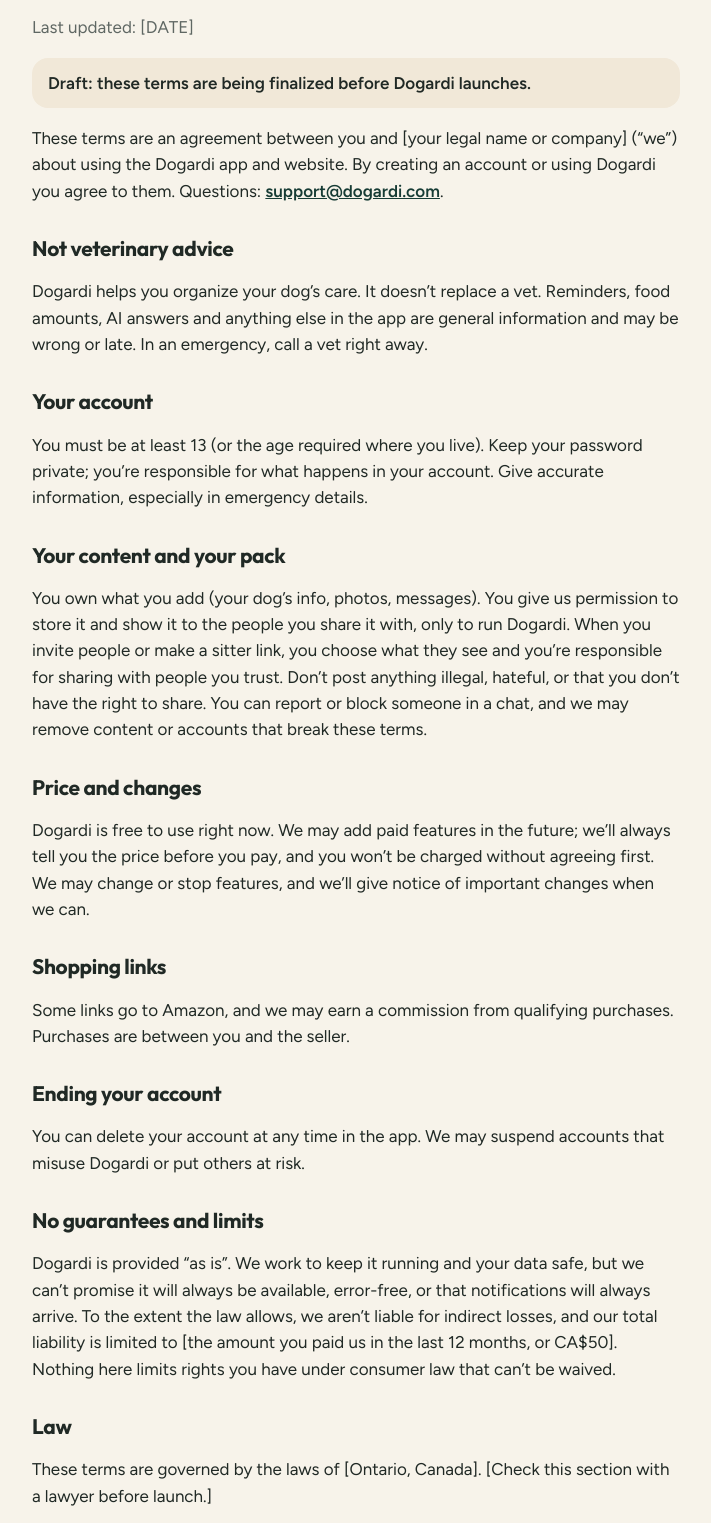
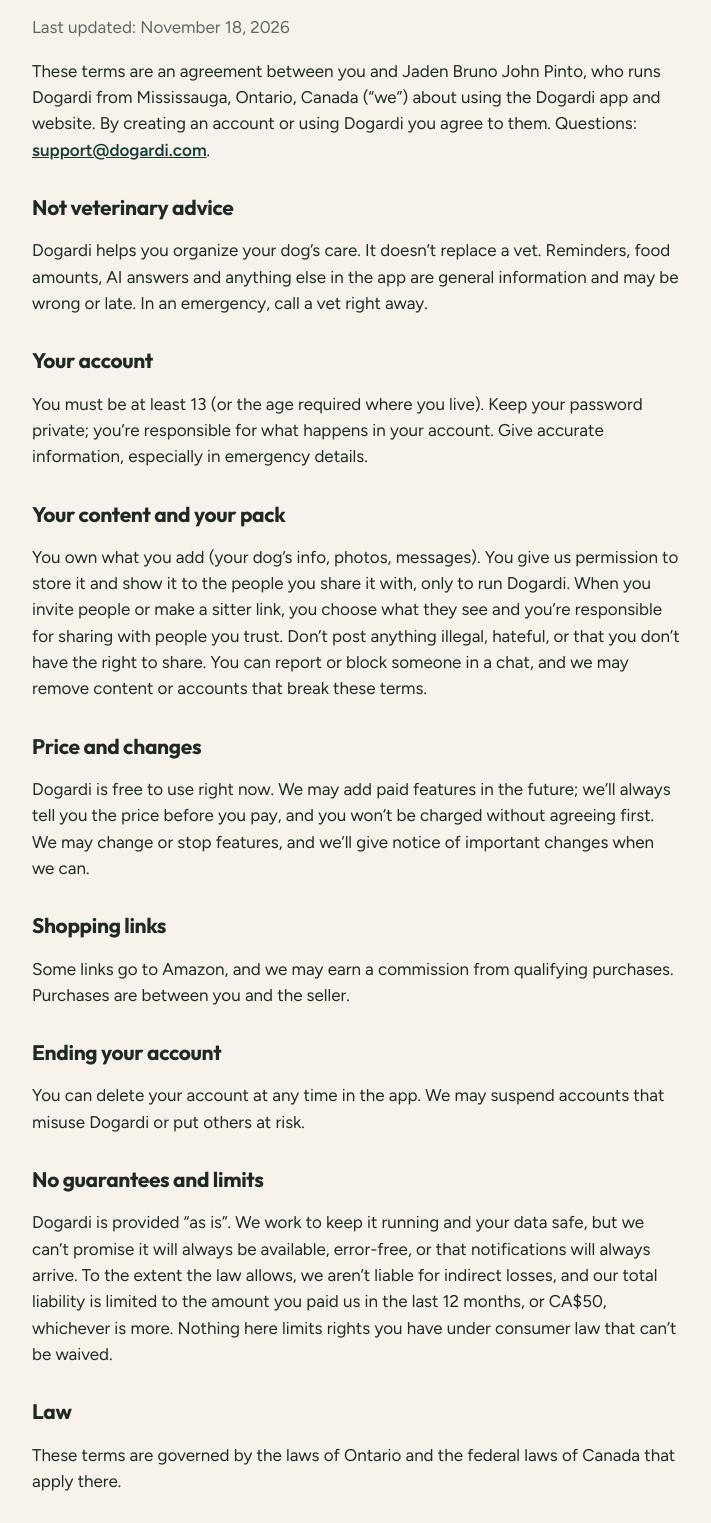
Before and after one commit to 7cyh2hgymf-cyber/dogardi-web, a plain HTML site: page terms.html in a window 1280 px wide. Shown: the part 125-1648 px from the top of the page, without its empty margins (284-995 px from the left). Drawn offline with Linux system fonts and the light colour scheme.

Commit message:
Publish site

```diff
--- a/terms.html
+++ b/terms.html
@@ -14,11 +14,9 @@
   <main>
     <a class="logo" href="./"><img src="mark.png" alt="">Dogardi</a>
     <h1>Terms of use</h1>
-    <p class="muted">Last updated: [DATE]</p>
-    <!-- DRAFT: Jaden reviews and fills in every [BRACKET] before launch, then removes this notice. -->
-    <p class="draft">Draft: these terms are being finalized before Dogardi launches.</p>
+    <p class="muted">Last updated: November 18, 2026</p>
 
-    <p>These terms are an agreement between you and [your legal name or company] (“we”) about using the Dogardi app and website. By creating an account or using Dogardi you agree to them. Questions: <a href="mailto:support@dogardi.com">support@dogardi.com</a>.</p>
+    <p>These terms are an agreement between you and Jaden Bruno John Pinto, who runs Dogardi from Mississauga, Ontario, Canada (“we”) about using the Dogardi app and website. By creating an account or using Dogardi you agree to them. Questions: <a href="mailto:support@dogardi.com">support@dogardi.com</a>.</p>
 
     <h2>Not veterinary advice</h2>
     <p>Dogardi helps you organize your dog’s care. It doesn’t replace a vet. Reminders, food amounts, AI answers and anything else in the app are general information and may be wrong or late. In an emergency, call a vet right away.</p>
@@ -39,10 +37,10 @@
     <p>You can delete your account at any time in the app. We may suspend accounts that misuse Dogardi or put others at risk.</p>
 
     <h2>No guarantees and limits</h2>
-    <p>Dogardi is provided “as is”. We work to keep it running and your data safe, but we can’t promise it will always be available, error-free, or that notifications will always arrive. To the extent the law allows, we aren’t liable for indirect losses, and our total liability is limited to [the amount you paid us in the last 12 months, or CA$50]. Nothing here limits rights you have under consumer law that can’t be waived.</p>
+    <p>Dogardi is provided “as is”. We work to keep it running and your data safe, but we can’t promise it will always be available, error-free, or that notifications will always arrive. To the extent the law allows, we aren’t liable for indirect losses, and our total liability is limited to the amount you paid us in the last 12 months, or CA$50, whichever is more. Nothing here limits rights you have under consumer law that can’t be waived.</p>
 
     <h2>Law</h2>
-    <p>These terms are governed by the laws of [Ontario, Canada]. [Check this section with a lawyer before launch.]</p>
+    <p>These terms are governed by the laws of Ontario and the federal laws of Canada that apply there.</p>
 
     <h2>Changes</h2>
     <p>If we change these terms we’ll update the date above and, for important changes, tell you in the app. Using Dogardi after that means you accept the new terms.</p>
```
Also changed, not shown: privacy.html (+3 -5 lines).
